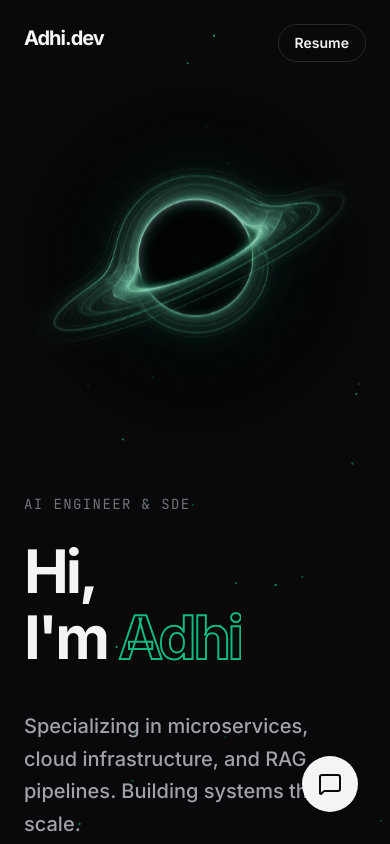
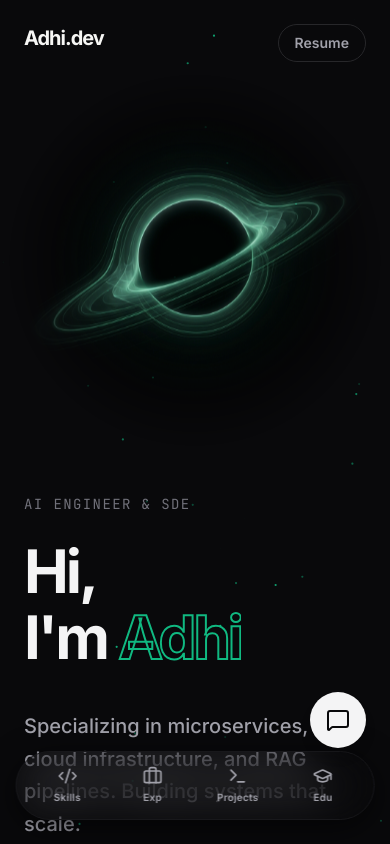
Before and after one commit to Adhi2648/New_Portfolio, a React (Vite) app: page / in a window 390 px wide. Shown: the top 844 px of the page. Built offline with nearby package versions, Linux system fonts and the light colour scheme.

Commit message:
added navbar for phones

```diff
--- a/App.tsx
+++ b/App.tsx
@@ -2,6 +2,10 @@ import {
   ExternalLink,
   Mail,
   MessageSquare,
+  Briefcase,
+  Code2,
+  GraduationCap,
+  Terminal,
 } from "lucide-react";
 import { FaGithub, FaLinkedin } from "react-icons/fa6";
 import React, { useEffect, useState, useRef } from "react";
@@ -27,7 +31,39 @@ gsap.registerPlugin(ScrollTrigger);
 
 const App: React.FC = () => {
   const [isChatOpen, setIsChatOpen] = useState(false);
+  const [activeSection, setActiveSection] = useState<string>("hero");
   const graphicRef = useRef<HTMLImageElement>(null);
+
+  useEffect(() => {
+    const sections = ["hero", "skills", "experience", "projects", "education"];
+    // Cache DOM references to avoid querying document.getElementById on every scroll frame
+    const elements = sections.map((id) => document.getElementById(id)).filter(Boolean) as HTMLElement[];
+
+    let ticking = false;
+
+    const handleScroll = () => {
+      if (!ticking) {
+        window.requestAnimationFrame(() => {
+          let currentSection = "hero";
+          const threshold = 180; // trigger highlighting when section top is within 180px of viewport top
+
+          for (const el of elements) {
+            const rect = el.getBoundingClientRect();
+            if (rect.top <= threshold) {
+              currentSection = el.id;
+            }
+          }
+          setActiveSection(currentSection);
+          ticking = false;
+        });
+        ticking = true;
+      }
+    };
+
+    handleScroll();
+    window.addEventListener("scroll", handleScroll, { passive: true });
+    return () => window.removeEventListener("scroll", handleScroll);
+  }, []);
 
   useEffect(() => {
     // Initialize Lenis for smooth scrolling
@@ -85,28 +121,66 @@ const App: React.FC = () => {
         <div className="max-w-7xl mx-auto flex items-center justify-end pointer-events-auto">
 
           <div className="flex items-center gap-6">
-            <div className="hidden md:flex items-center gap-6 text-sm font-medium text-brand-300">
-              {["skills", "experience", "projects", "education"].map((sec) => (
+            <div className="hidden md:flex items-center gap-6 text-sm font-medium">
+              {["skills", "experience", "projects", "education"].map((sec) => {
+                const isActive = activeSection === sec;
+                return (
                   <button
                     key={sec}
                     onClick={() => scrollToSection(sec)}
-                  className="hover:text-white capitalize transition-colors"
+                    className={`capitalize transition-colors relative py-1 ${
+                      isActive ? "text-accent font-semibold" : "text-brand-300 hover:text-white"
+                    }`}
                   >
                     {sec}
+                    {isActive && (
+                      <span className="absolute bottom-0 left-0 w-full h-0.5 bg-accent rounded-full animate-pulse" />
+                    )}
                   </button>
-              ))}
+                );
+              })}
             </div>
             <a
               href={(PERSONAL_INFO as any).resumeUrl}
               target="_blank"
               rel="noopener noreferrer"
-              className="flex items-center gap-2 text-sm font-semibold border border-brand-700 hover:bg-brand-800 px-4 py-2 rounded-full transition-all"
+              className="flex items-center gap-2 text-sm font-semibold border border-brand-700 hover:bg-brand-800 px-4 py-2 rounded-full transition-all text-brand-300 hover:text-white"
             >
               Resume
             </a>
           </div>
         </div>
       </nav>
+
+      {/* Floating Bottom Nav for Mobile & Tablet */}
+      <div className="fixed bottom-6 left-1/2 -translate-x-1/2 z-50 w-[92vw] max-w-[360px] md:hidden select-none">
+        <div className="flex items-center justify-around px-2 py-2 rounded-full border border-brand-800 bg-brand-950/80 backdrop-blur-xl shadow-[0_8px_32px_rgba(0,0,0,0.6)]">
+          {[
+            { id: "skills", label: "Skills", icon: Code2 },
+            { id: "experience", label: "Exp", icon: Briefcase },
+            { id: "projects", label: "Projects", icon: Terminal },
+            { id: "education", label: "Edu", icon: GraduationCap },
+          ].map((item) => {
+            const Icon = item.icon;
+            const isActive = activeSection === item.id;
+            return (
+              <button
+                key={item.id}
+                onClick={() => scrollToSection(item.id)}
+                className={`flex flex-col items-center justify-center flex-1 py-1.5 transition-all relative ${
+                  isActive ? "text-accent scale-105" : "text-brand-300 hover:text-white"
+                }`}
+              >
+                <Icon size={20} className={isActive ? "drop-shadow-[0_0_8px_var(--color-accent)]" : ""} />
+                <span className="text-[10px] font-semibold mt-1 capitalize tracking-wide">{item.label}</span>
+                {isActive && (
+                  <span className="absolute -bottom-1 w-1 h-1 bg-accent rounded-full shadow-[0_0_8px_var(--color-accent)]" />
+                )}
+              </button>
+            );
+          })}
+        </div>
+      </div>
 
       {/* Hero Section */}
       <section id="hero" className="min-h-screen flex items-center relative px-6 pt-20 overflow-hidden">
@@ -403,7 +477,7 @@ const App: React.FC = () => {
       {!isChatOpen && (
         <button
           onClick={() => setIsChatOpen(true)}
-          className="fixed bottom-8 right-8 w-14 h-14 bg-brand-50 text-brand-900 rounded-full flex items-center justify-center shadow-lg hover:scale-105 transition-transform z-50"
+          className="fixed bottom-24 right-6 md:bottom-8 md:right-8 w-14 h-14 bg-brand-50 text-brand-900 rounded-full flex items-center justify-center shadow-lg hover:scale-105 transition-transform z-50"
         >
           <MessageSquare size={24} />
         </button>
```
Also changed, not shown: 1 other file (tests, documents, lock files or other folders). Lines whose indentation alone changed are shown as unchanged.
